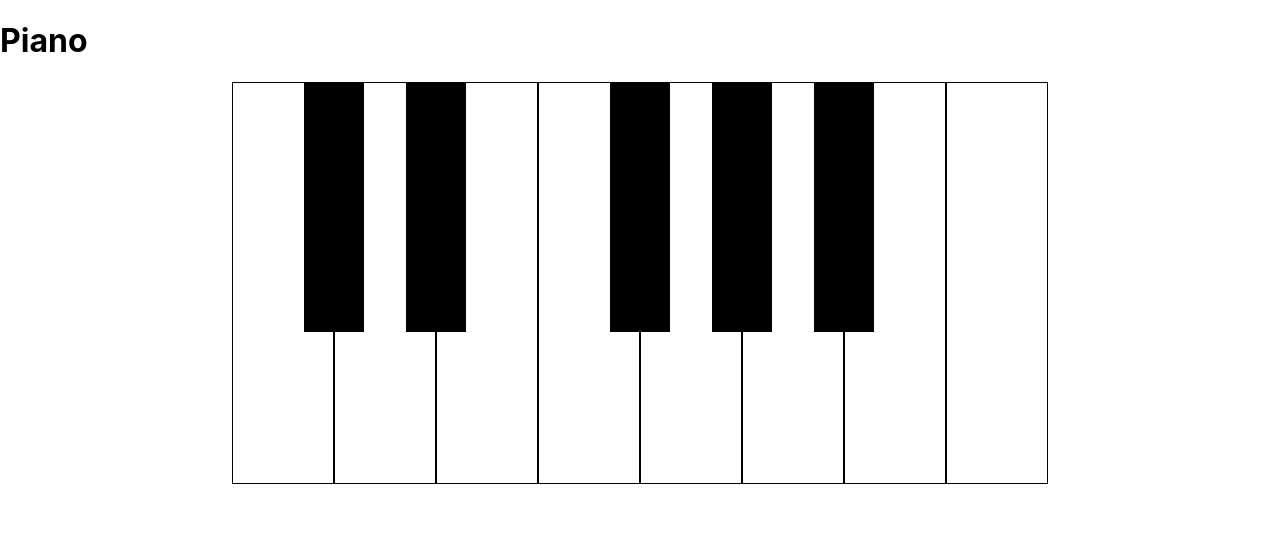
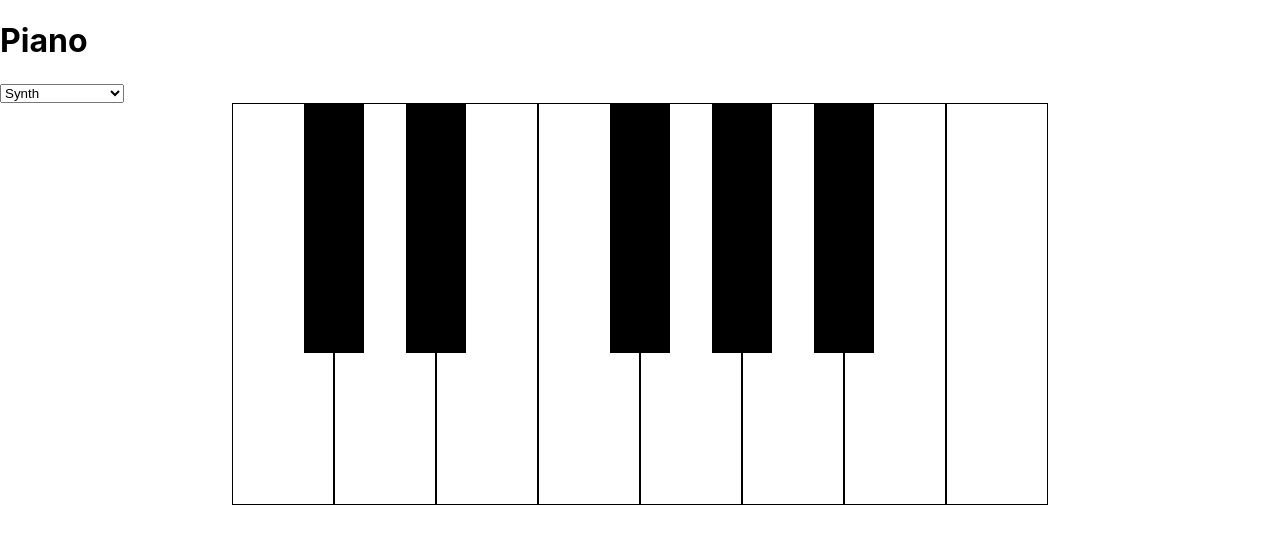
Before and after one commit to rypon/tone, a React (Create React App) app: page / in a window 1280 px wide. Shown: the top 544 px of the page. Built offline with nearby package versions, Linux system fonts and the light colour scheme.

Commit message:
piano dropdowns

```diff
--- a/src/Piano.js
+++ b/src/Piano.js
@@ -1,29 +1,86 @@
-import React from "react";
-import {
-  playA4,
-  playAb4,
-  playB4,
-  playBb4,
-  playC4,
-  playC5,
-  playD4,
-  playDb4,
-  playE4,
-  playEb4,
-  playF4,
-  playG4,
-  playGb4,
-  playNote,
-} from "./ToneFunctions.js";
+import React, { useState } from "react";
+import * as Tone from "tone";
+import { playNote } from "./ToneFunctions.js";
 
 window.addEventListener("keydown", playNote);
 
 function Piano() {
+  const [value, setValue] = useState("synth");
+  const [synth, setSynth] = useState(new Tone.Synth().toDestination());
+
+  function handleChange(event) {
+    console.log("Event.target.value:", event.target.value);
+    setValue(event.target.value);
+    console.log("Value:", value);
+    if (value === "synth") {
+      setSynth(new Tone.Synth().toDestination());
+      // synth.triggerAttackRelease("C4", "8n");
+    }
+    if (value === "duoSynth") {
+      setSynth(new Tone.DuoSynth().toDestination());
+      // synth.triggerAttackRelease("C4", "8n");
+    }
+  }
+
+  function playC4() {
+    synth.triggerAttackRelease("C4", "8n");
+  }
+  function playDb4() {
+    synth.triggerAttackRelease("Db4", "8n");
+  }
+  function playD4() {
+    synth.triggerAttackRelease("D4", "8n");
+  }
+  function playEb4() {
+    synth.triggerAttackRelease("Eb4", "8n");
+  }
+  function playE4() {
+    synth.triggerAttackRelease("E4", "8n");
+  }
+  function playF4() {
+    synth.triggerAttackRelease("F4", "8n");
+  }
+  function playGb4() {
+    synth.triggerAttackRelease("Gb4", "8n");
+  }
+  function playG4() {
+    synth.triggerAttackRelease("G4", "8n");
+  }
+  function playAb4() {
+    synth.triggerAttackRelease("Ab4", "8n");
+  }
+  function playA4() {
+    synth.triggerAttackRelease("A4", "8n");
+  }
+  function playBb4() {
+    synth.triggerAttackRelease("Bb4", "8n");
+  }
+  function playB4() {
+    synth.triggerAttackRelease("B4", "8n");
+  }
+  function playC5() {
+    synth.triggerAttackRelease("C5", "8n");
+  }
+
   return (
     <div className="pianoPage">
       <h1>Piano</h1>
+      <div>
+        <select value={value} onChange={handleChange}>
+          <option value="synth">Synth</option>
+          <option value="duoSynth">Duo Synth</option>
+          <option value="fmSynth">FM Synth</option>
+          <option value="membreaneSynth">Membrane Synth</option>
+          <option value="metalSynth">Metal Synth</option>
+          <option value="monoSynth">Mono Synth</option>
+          <option value="noiseSynth">Noise Synth</option>
+          <option value="pluckSynth">Pluck Synth</option>
+          <option value="polySynth">Poly Synth</option>
+          <option value="sampler">Sampler</option>
+        </select>
+      </div>
       <div className="piano">
-        <div className="white-key" onClick={playC4}></div>
+        <div className="white-key " onClick={playC4}></div>
         <div className="black-key" onClick={playDb4}></div>
         <div className="white-key" onClick={playD4}></div>
         <div className="black-key" onClick={playEb4}></div>
```
